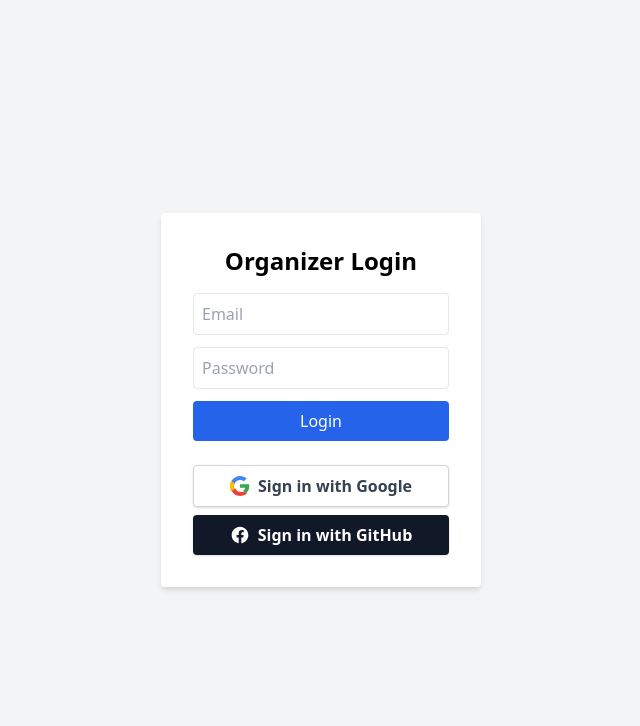
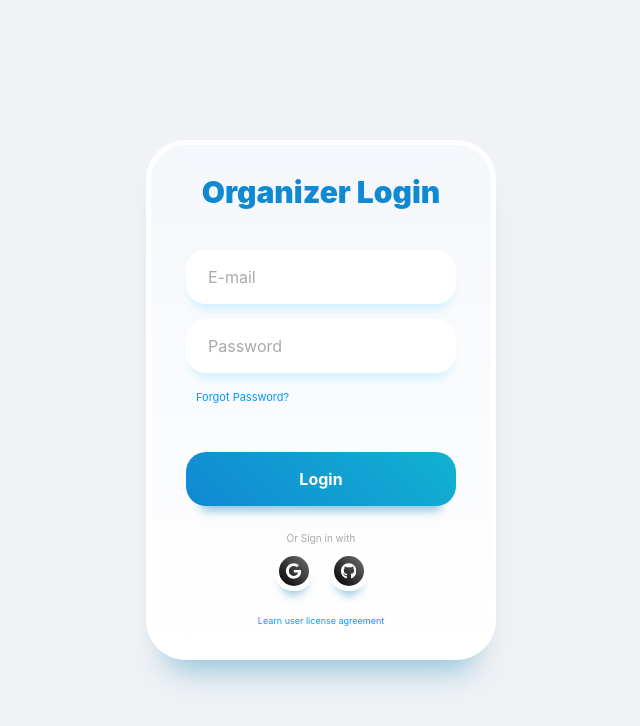
Before and after one commit to rudraPratapSing-H/CrowdSync-frontend, a React (Create React App) app: page / in a window 1280 px wide. Shown: the top 726 px of the page, without its empty margins (319-959 px from the left). Built offline with nearby package versions, Linux system fonts and the light colour scheme; no server answers.

Commit message:
Feat: redesigned login page

```diff
--- a/src/components/Login.js
+++ b/src/components/Login.js
@@ -1,58 +1,301 @@
-// Login.js - Firebase Auth login form
-import React, { useState } from 'react';
-import { auth } from '../firebase';
-import { signInWithEmailAndPassword } from 'firebase/auth';
+import React from 'react';
+import { initializeApp } from 'firebase/app';
+import {
+    getAuth,
+    signInWithEmailAndPassword,
+    GoogleAuthProvider,
+    GithubAuthProvider,
+    signInWithPopup
+} from 'firebase/auth';
+
+const firebaseConfig = {
+  apiKey: "AIzaSyAqZnc4PInvjwu1znXjHPiRM3LA0lgs8j4",
+  authDomain: "crowdmanagement-e36d0.firebaseapp.com",
+  projectId: "crowdmanagement-e36d0",
+  storageBucket: "crowdmanagement-e36d0.firebasestorage.app",
+  messagingSenderId: "495969928255",
+  appId: "1:495969928255:web:80d9b0589ccaa7e88e648a",
+  databaseURL: "https://crowdmanagement-e36d0-default-rtdb.asia-southeast1.firebasedatabase.app"
+};
+// ---------------------------------------------------------------
+
 
 const Login = ({ onLogin }) => {
-  const [email, setEmail] = useState('');
-  const [password, setPassword] = useState('');
-  const [error, setError] = useState('');
+  const [email, setEmail] = React.useState('');
+  const [password, setPassword] = React.useState('');
+  const [error, setError] = React.useState('');
+  const [auth, setAuth] = React.useState(null);
 
-  const handleSubmit = async (e) => {
+
+  React.useEffect(() => {
+    try {
+      const app = initializeApp(firebaseConfig);
+      setAuth(getAuth(app));
+    } catch (e) {
+      if (e.code === 'duplicate-app') {
+
+        setAuth(getAuth());
+      } else {
+        setError("Failed to initialize Firebase. Check your config.");
+        console.error("Firebase initialization error:", e);
+      }
+    }
+  }, []);
+
+
+  const handleAuthAction = async (provider) => {
+    if (!auth) {
+        setError("Authentication service is not ready. Please try again in a moment.");
+        return;
+    }
+    setError('');
+    try {
+        await signInWithPopup(auth, provider);
+        console.log(`Successfully logged in with ${provider.providerId}`);
+        if (onLogin) onLogin();
+    } catch (err) {
+        setError(`Failed to sign in with ${provider.providerId}. Please try again.`);
+        console.error(err);
+    }
+  };
+
+  const handleGoogleSignIn = () => handleAuthAction(new GoogleAuthProvider());
+  const handleGitHubSignIn = () => handleAuthAction(new GithubAuthProvider());
+
+  const handleEmailSubmit = async (e) => {
     e.preventDefault();
+    if (!auth) {
+        setError("Authentication service is not ready. Please try again in a moment.");
+        return;
+    }
+    setError('');
     try {
       await signInWithEmailAndPassword(auth, email, password);
-      onLogin();
+      console.log("Successfully logged in with email and password");
+      if (onLogin) onLogin();
     } catch (err) {
-      setError(err.message);
+      setError("Failed to log in. Please check your credentials.");
+      console.error(err);
     }
   };
 
   return (
-    <div className="flex items-center justify-center min-h-screen bg-gray-100">
-      <form onSubmit={handleSubmit} className="bg-white p-8 rounded shadow-md w-80">
-        <h2 className="text-2xl mb-4 font-bold text-center">Organizer Login</h2>
+    <>
+      <style>
+        {`
+          body {
+            display: flex;
+            justify-content: center;
+            align-items: center;
+            min-height: 100vh;
+            background-color: #f0f2f5;
+            font-family: -apple-system, BlinkMacSystemFont, 'Segoe UI', Roboto, Helvetica, Arial, sans-serif;
+          }
+          .container {
+            max-width: 350px;
+            background: #f8f9fd;
+            background: linear-gradient(
+              0deg,
+              rgb(255, 255, 255) 0%,
+              rgb(244, 247, 251) 100%
+            );
+            border-radius: 40px;
+            padding: 25px 35px;
+            border: 5px solid rgb(255, 255, 255);
+            box-shadow: rgba(133, 189, 215, 0.8784313725) 0px 30px 30px -20px;
+            margin: 20px;
+          }
+
+          .heading {
+            text-align: center;
+            font-weight: 900;
+            font-size: 30px;
+            color: rgb(16, 137, 211);
+          }
+
+          .form {
+            margin-top: 20px;
+          }
+
+          .form .input {
+            width: 100%;
+            background: white;
+            border: none;
+            padding: 15px 20px;
+            border-radius: 20px;
+            margin-top: 15px;
+            box-shadow: #cff0ff 0px 10px 10px -5px;
+            border-inline: 2px solid transparent;
+          }
+
+          .form .input::-moz-placeholder {
+            color: rgb(170, 170, 170);
+          }
+
+          .form .input::placeholder {
+            color: rgb(170, 170, 170);
+          }
+
+          .form .input:focus {
+            outline: none;
+            border-inline: 2px solid #12b1d1;
+          }
+
+          .form .forgot-password {
+            display: block;
+            margin-top: 10px;
+            margin-left: 10px;
+          }
+
+          .form .forgot-password a {
+            font-size: 11px;
+            color: #0099ff;
+            text-decoration: none;
+          }
+
+          .form .login-button {
+            display: block;
+            width: 100%;
+            font-weight: bold;
+            background: linear-gradient(
+              45deg,
+              rgb(16, 137, 211) 0%,
+              rgb(18, 177, 209) 100%
+            );
+            color: white;
+            padding-block: 15px;
+            margin: 20px auto;
+            border-radius: 20px;
+            box-shadow: rgba(133, 189, 215, 0.8784313725) 0px 20px 10px -15px;
+            border: none;
+            transition: all 0.2s ease-in-out;
+          }
+
+          .form .login-button:hover {
+            transform: scale(1.03);
+            box-shadow: rgba(133, 189, 215, 0.8784313725) 0px 23px 10px -20px;
+          }
+
+          .form .login-button:active {
+            transform: scale(0.95);
+            box-shadow: rgba(133, 189, 215, 0.8784313725) 0px 15px 10px -10px;
+          }
+
+          .social-account-container {
+            margin-top: 25px;
+          }
+
+          .social-account-container .title {
+            display: block;
+            text-align: center;
+            font-size: 10px;
+            color: rgb(170, 170, 170);
+          }
+
+          .social-account-container .social-accounts {
+            width: 100%;
+            display: flex;
+            justify-content: center;
+            gap: 15px;
+            margin-top: 5px;
+          }
+
+          .social-account-container .social-accounts .social-button {
+            background: linear-gradient(45deg, rgb(0, 0, 0) 0%, rgb(112, 112, 112) 100%);
+            border: 5px solid white;
+            padding: 5px;
+            border-radius: 50%;
+            width: 40px;
+            aspect-ratio: 1;
+            display: grid;
+            place-content: center;
+            box-shadow: rgba(133, 189, 215, 0.8784313725) 0px 12px 10px -8px;
+            transition: all 0.2s ease-in-out;
+          }
+
+          .social-account-container .social-accounts .social-button .svg {
+            fill: white;
+            margin: auto;
+          }
+
+          .social-account-container .social-accounts .social-button:hover {
+            transform: scale(1.2);
+          }
+
+          .social-account-container .social-accounts .social-button:active {
+            transform: scale(0.9);
+          }
+
+          .agreement {
+            display: block;
+            text-align: center;
+            margin-top: 15px;
+          }
+
+          .agreement a {
+            text-decoration: none;
+            color: #0099ff;
+            font-size: 9px;
+          }
+
+          .error-message {
+            color: #ff3b30;
+            font-size: 12px;
+            text-align: center;
+            min-height: 1.2rem;
+            margin-top: 15px;
+            margin-bottom: -10px;
+          }
+        `}
+      </style>
+      <div className="container">
+        <div className="heading">Organizer Login</div>
+        <form className="form" onSubmit={handleEmailSubmit}>
           <input
+            placeholder="E-mail"
+            id="email"
+            name="email"
             type="email"
-          placeholder="Email"
+            className="input"
             value={email}
-          onChange={e => setEmail(e.target.value)}
-          className="w-full mb-3 p-2 border rounded"
+            onChange={(e) => setEmail(e.target.value)}
             required
           />
           <input
+            placeholder="Password"
+            id="password"
+            name="password"
             type="password"
-          placeholder="Password"
+            className="input"
             value={password}
-          onChange={e => setPassword(e.target.value)}
-          className="w-full mb-3 p-2 border rounded"
+            onChange={(e) => setPassword(e.target.value)}
             required
           />
-        {error && <div className="text-red-500 mb-2">{error}</div>}
-        <button type="submit" className="w-full bg-blue-600 text-white py-2 rounded hover:bg-blue-700 mb-4">Login</button>
-        <div className="flex flex-col gap-2 mt-2">
-          <button type="button" className="w-full flex items-center justify-center gap-2 bg-white border border-gray-300 py-2 rounded hover:bg-gray-100 shadow">
-            <svg className="w-5 h-5" viewBox="0 0 48 48"><g><path fill="#4285F4" d="M24 9.5c3.54 0 6.72 1.22 9.22 3.22l6.86-6.86C36.36 2.34 30.55 0 24 0 14.61 0 6.27 5.74 2.44 14.09l8.06 6.27C12.36 13.36 17.73 9.5 24 9.5z"/><path fill="#34A853" d="M46.1 24.5c0-1.54-.14-3.02-.39-4.45H24v8.41h12.45c-.54 2.91-2.18 5.38-4.64 7.04l7.18 5.59C43.73 36.36 46.1 30.89 46.1 24.5z"/><path fill="#FBBC05" d="M10.5 28.36c-.54-1.62-.85-3.34-.85-5.36s.31-3.74.85-5.36l-8.06-6.27C.86 14.61 0 19.13 0 24s.86 9.39 2.44 13.63l8.06-6.27z"/><path fill="#EA4335" d="M24 48c6.55 0 12.36-2.17 16.91-5.91l-7.18-5.59c-2.01 1.35-4.59 2.15-7.73 2.15-6.27 0-11.64-3.86-13.5-9.36l-8.06 6.27C6.27 42.26 14.61 48 24 48z"/></g></svg>
-            <span className="font-semibold text-gray-700">Sign in with Google</span>
+          <span className="forgot-password"><a href="#">Forgot Password?</a></span>
+           <div className="error-message">{error}</div>
+          <button type="submit" className="login-button">Login</button>
+        </form>
+        <div className="social-account-container">
+          <span className="title">Or Sign in with</span>
+          <div className="social-accounts">
+            <button className="social-button google" onClick={handleGoogleSignIn}>
+              <svg viewBox="0 0 488 512" height="1em" xmlns="http://www.w3.org/2000/svg" className="svg">
+                <path d="M488 261.8C488 403.3 391.1 504 248 504 110.8 504 0 393.2 0 256S110.8 8 248 8c66.8 0 123 24.5 166.3 64.9l-67.5 64.9C258.5 52.6 94.3 116.6 94.3 256c0 86.5 69.1 156.6 153.7 156.6 98.2 0 135-70.4 140.8-106.9H248v-85.3h236.1c2.3 12.7 3.9 24.9 3.9 41.4z"></path>
+              </svg>
             </button>
-          <button type="button" className="w-full flex items-center justify-center gap-2 bg-gray-900 py-2 rounded hover:bg-gray-800 shadow">
-            <svg className="w-5 h-5 text-white" viewBox="0 0 24 24"><path fill="currentColor" d="M12 2C6.477 2 2 6.477 2 12c0 4.991 3.657 9.128 8.438 9.877v-6.987h-2.54v-2.89h2.54V9.845c0-2.506 1.492-3.89 3.777-3.89 1.094 0 2.238.195 2.238.195v2.46h-1.26c-1.243 0-1.63.771-1.63 1.562v1.875h2.773l-.443 2.89h-2.33v6.987C18.343 21.128 22 16.991 22 12c0-5.523-4.477-10-10-10z"/></svg>
-            <span className="font-semibold text-white">Sign in with GitHub</span>
+            <button className="social-button github" onClick={handleGitHubSignIn}>
+              <svg viewBox="0 0 496 512" height="1em" xmlns="http://www.w3.org/2000/svg" className="svg">
+                <path d="M165.9 397.4c0 2-2.3 3.6-5.2 3.6-3.3.3-5.6-1.3-5.6-3.6 0-2 2.3-3.6 5.2-3.6 3.3-.3 5.6 1.3 5.6 3.6zm-31.1-4.5c-.7 2 1.3 4.3 4.3 4.9 2.6 1 5.6 0 6.2-2s-1.3-4.3-4.3-5.2c-2.6-.7-5.5.3-6.2 2.3zm44.2-1.7c-2.9.7-4.9 2.6-4.6 4.9.3 2 2.9 3.3 5.9 2.6 2.9-.7 4.9-2.6 4.6-4.6-.3-1.9-3-3.2-5.9-2.9zM244.8 8C106.1 8 0 113.3 0 252c0 110.9 69.8 205.8 169.5 239.2 12.8 2.3 17.3-5.6 17.3-12.1 0-6.2-.3-40.4-.3-61.4 0 0-70 15-84.7-29.8 0 0-11.4-29.1-27.8-36.6 0 0-22.9-15.7 1.6-15.4 0 0 24.9 2 38.6 25.8 21.9 38.6 58.6 27.5 72.9 20.9 2.3-16 8.8-27.1 16-33.7-55.9-6.2-112.3-14.3-112.3-110.5 0-27.5 7.6-41.3 23.6-58.9-2.3-6.2-10.1-27.8 2.3-57.4 0 0 21.9-7.8 72.9 20.5 20.9-6.2 43.3-9.4 66.1-9.4 22.6 0 45.2 3.1 66.1 9.4 51-28.3 72.9-20.5 72.9-20.5 12.4 29.6 4.6 51.2 2.3 57.4 16 17.6 23.6 31.4 23.6 58.9 0 96.5-58.7 104.2-114.8 110.5 9.2 7.9 17 22.9 17 46.4 0 33.7-.3 75.4-.3 83.6 0 6.5 4.6 14.4 17.3 12.1C428.2 457.8 496 362.9 496 252 496 113.3 383.5 8 244.8 8zM97.2 352.9c-1.3 1-1 3.3.7 5.2 1.6 1.6 3.9 2.3 5.2 1 1.3-1 1-3.3-.7-5.2-1.6-1.6-3.9-2.3-5.2-1zm-10.8-8.1c-.7 1.3.3 2.9 2.3 3.9 1.6 1 3.6.7 4.3-.7.7-1.3-.3-2.9-2.3-3.9-2-.6-3.6-.3-4.3.7zm32.4 35.6c-1.6 1.3-1 4.3 1.3 6.2 2.3 2.3 5.2 2.6 6.5 1 1.3-1.3.7-4.3-1.3-6.2-2.2-2.3-5.2-2.6-6.5-1zm-11.4-14.7c-1.6 1-1.6 3.6 0 5.9 1.6 2.3 4.3 3.3 5.6 2.3 1.6-1.3 1.6-3.9 0-6.2-1.4-2.3-4-3.3-5.6-2z"></path>
+              </svg>
             </button>
           </div>
-      </form>
         </div>
+        <span className="agreement"><a href="#">Learn user license agreement</a></span>
+      </div>
+    </>
   );
 };
 
 export default Login;
+
+// This is a test comment
```
Lines whose indentation alone changed are shown as unchanged.
